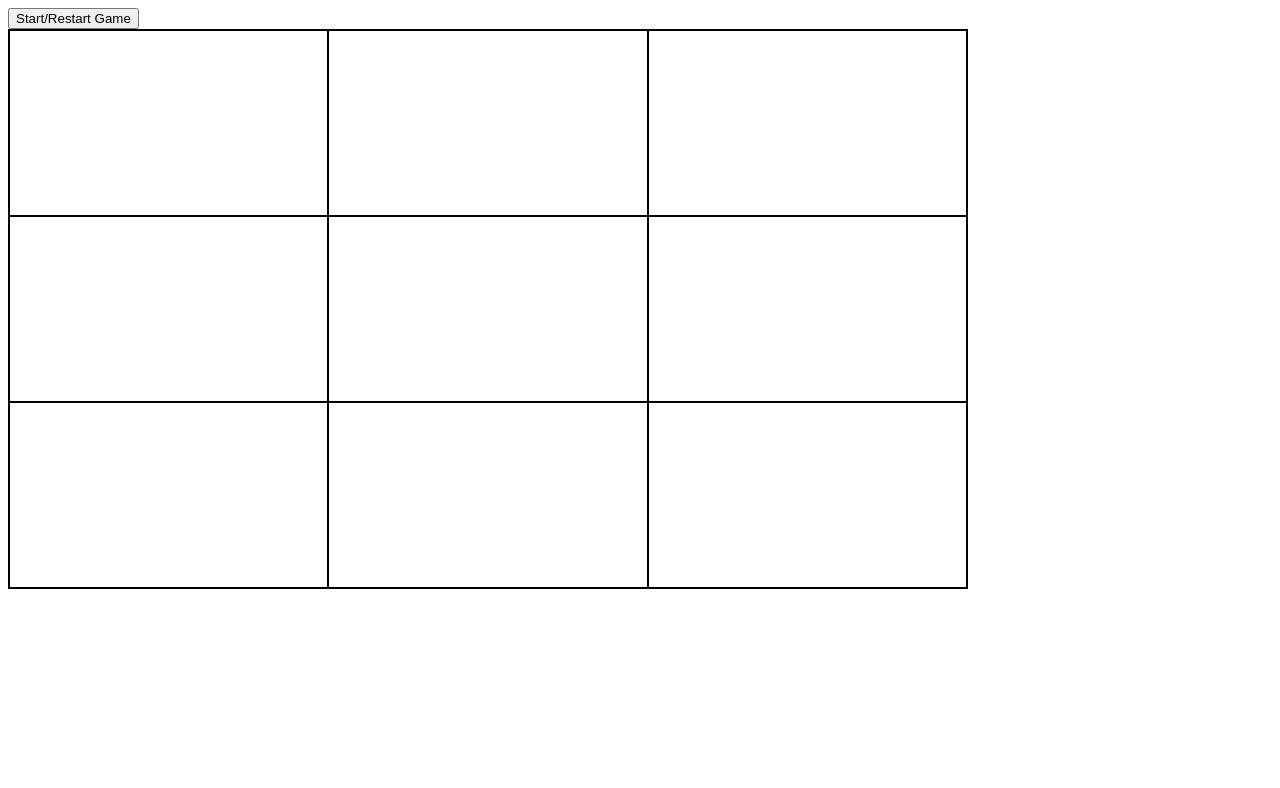
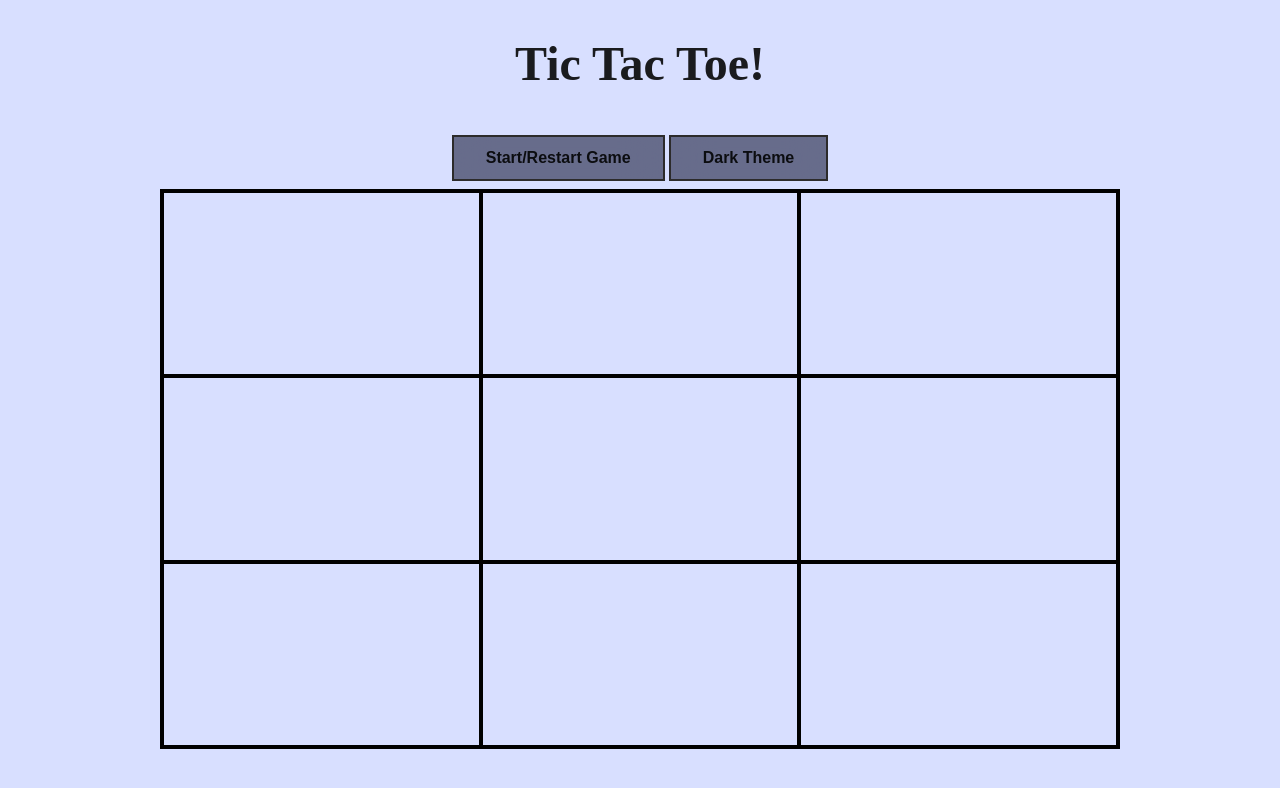
Before and after one commit to Zach39908/Tic-Tac-Toe, a plain HTML site: page index.html in a window 1280 px wide. Drawn offline with Linux system fonts and the light colour scheme.

Commit message:
Clean up interface styling and add dark/light theme toggling

```diff
--- a/index.html
+++ b/index.html
@@ -9,8 +9,14 @@
 </head>
 <body>
 
-    <button id="start-game">Start/Restart Game</button>
-    <div id="gameboard"></div>
+    <div id="game">
+        <h1>Tic Tac Toe!</h1>
+        <div id="buttons">
+            <button id="start-game">Start/Restart Game</button>
+            <button id="theme">Dark Theme</button>
+        </div>
+        <div id="gameboard"></div>
+    </div>
 
 </body>
 </html>
--- a/style.css
+++ b/style.css
@@ -1,3 +1,13 @@
+:root {
+    --bg-main: rgb(216, 223, 255);
+    --bg-accent: rgba(14, 17, 48, 0.555);
+    --bg-change: rgba(25, 98, 255, 0.616);
+
+    --text-main: rgba(0, 0, 0, 0.884);
+
+    --border-main: black;
+}
+
 *,
 *::before,
 *::after {
@@ -7,18 +17,59 @@
 body {
     width: 100vw;
     height: 100vh;
+    margin: 0;
+    background-color: var(--bg-main);
+}
+
+#game {
+    width: 100%;
+    height: 100%;
+    display: flex;
+    flex-direction: column;
+    gap: 0.5em;
+    align-items: center;
+    justify-content: flex-start;
+}
+
+h1 {
+    font-size: 2rem;
+    margin: 0.75em;
+    text-align: center;
+    color: var(--text-main);
+}
+
+#buttons {
+    display: flex;
+    flex-direction: column-reverse;
+    gap: 0.25em;
+}
+
+button {
+    cursor: pointer;
+    padding: 0.75em 2em;
+    font-size: 1rem;
+    font-weight: 600;
+    color: var(--text-main);
+    background-color: var(--bg-accent);
+    backdrop-filter: blur(20px);
+    border: 2px solid rgb(44, 43, 43);
+}
+
+button:hover {
+    background-color: var(--bg-change);
 }
 
 #gameboard {
     width: min(95%, 30em);
     height: 20em;
+    flex-shrink: 0;
     display: grid;
-    border: 1px solid black;
+    border: 2px solid var(--border-main);
 }
 
 .box {
     cursor: pointer;
-    border: 1px solid black;
+    border: 2px solid var(--border-main);
     display: flex;
     justify-content: center;
     align-items: center;
@@ -26,9 +77,18 @@ body {
 
 .box > div {
     font-size: 5rem;
+    color: var(--text-dark);
 }
 
 @media (min-width: 700px) {
+    h1 {
+        font-size: 3rem;
+    }
+
+    #buttons {
+        flex-direction: row;
+    }
+
     #gameboard {
         width: min(75%, 60em);
         height: 35em;
--- a/ticTacToe.js
+++ b/ticTacToe.js
@@ -33,9 +33,6 @@ try {
 }
 catch(err) {
     console.error(err);
-    console.log("Creating default players...");
-    playerOne = Player("Player 1", "X");
-    playerTwo = Player("Player 2", "O");
 }
 
 
@@ -135,8 +132,28 @@ const Gameboard = ((size) => {
 const GameController = ((Gameboard, boardSize, playerOne, playerTwo) => {
     const _boardElement = document.getElementById("gameboard");
     const _startBtn = document.getElementById("start-game");
+    const _themeBtn = document.getElementById("theme");
     let gameOver = true;
 
+    function _changeTheme(e) {
+        if(e.target.textContent === "Dark Theme") {
+            document.body.style.setProperty("--bg-main", "#232627");
+            document.body.style.setProperty("--bg-accent", "rgba(11, 14, 38, 0.56)");
+            document.body.style.setProperty("--bg-change", "rgba(0, 60, 189, 0.62)");
+            document.body.style.setProperty("--text-main", "rgba(232, 230, 227, 0.88)");
+            document.body.style.setProperty("--border-main", "#8c8273");
+            e.target.textContent = "Light Theme";
+        }
+        else {
+            document.body.style.setProperty("--bg-main", "rgb(216, 223, 255)");
+            document.body.style.setProperty("--bg-accent", "rgba(14, 17, 48, 0.555)");
+            document.body.style.setProperty("--bg-change", "rgba(25, 98, 255, 0.616))");
+            document.body.style.setProperty("--text-main", "rgba(0, 0, 0, 0.884)");
+            document.body.style.setProperty("--border-main", "black");
+            e.target.textContent = "Dark Theme";
+        }
+
+    }
 
     function _renderBoard() {
         let gridTemplateValue = "";
@@ -193,7 +210,7 @@ const GameController = ((Gameboard, boardSize, playerOne, playerTwo) => {
             const winner = Gameboard.checkWinner(playerOne, playerTwo);
 
             if(winner) {
-                if(winner === 'Tie')
+                if(winner === "Tie")
                     console.log("Tie Game!");
                 else
                     console.log(`${winner.getName()} is the Winner!`);
@@ -210,7 +227,7 @@ const GameController = ((Gameboard, boardSize, playerOne, playerTwo) => {
     }
 
     _renderBoard();
-    _startGame();
-    _startBtn.addEventListener('click', _startGame);
+    _startBtn.addEventListener("click", _startGame);
+    _themeBtn.addEventListener("click", _changeTheme);
     _boardElement.addEventListener("click", _handleClick);
 })(Gameboard, BOARD_SIZE, playerOne, playerTwo);
```
